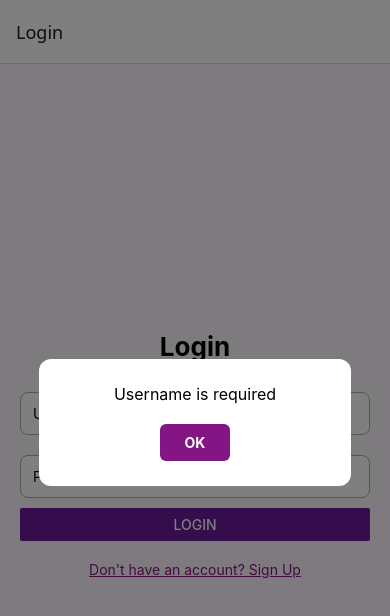
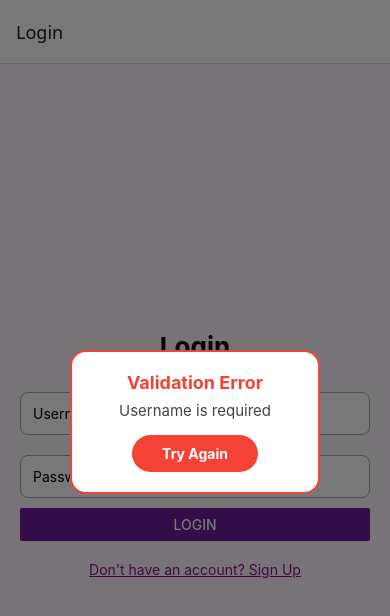
Before and after one commit to shravani-sys/login-mvp, a React Native app in the folder frontend/: screen /Login in a window 390 px wide. Both pictures are taken after a click on the button "LOGIN". Shown: the top 616 px of the page. Built offline with nearby package versions, Linux system fonts and the light colour scheme.

Commit message:
Added popup feature and updated related screens

```diff
--- a/frontend/AddStaffScreen.js
+++ b/frontend/AddStaffScreen.js
@@ -1,5 +1,3 @@
-// Temporary comment to enable PR
-
 import React, { useState } from 'react';
 import {
   View,
@@ -16,10 +14,7 @@ import DateTimePickerModal from 'react-native-modal-datetime-picker';
 import { Picker } from '@react-native-picker/picker';
 import * as ImagePicker from 'expo-image-picker';
 import { Ionicons } from '@expo/vector-icons';
-import PopupAlert from './PopupAlert.js'; // adjust path as needed
-
-
-
+import PopupAlert from './PopupAlert.js';
 
 export default function AddStaffScreen() {
   const [name, setName] = useState('');
@@ -34,7 +29,7 @@ export default function AddStaffScreen() {
 const [popupVisible, setPopupVisible] = useState(false);
 const [popupMessage, setPopupMessage] = useState('');
 
-// ✅ Cross-platform alert function
+// Cross-platform alert function
 const showAlert = (title, message) => {
   setPopupMessage(`${title}\n\n${message}`);
   setPopupVisible(true);
@@ -88,7 +83,7 @@ const showAlert = (title, message) => {
   };
 
   try {
-    const response = await fetch('http://10.21.202.225:5000/api/staff', {
+    const response = await fetch('http://192.168.65.225:5000/api/staff', {
       method: 'POST',
       headers: {
         'Content-Type': 'application/json',
@@ -102,7 +97,6 @@ const showAlert = (title, message) => {
       showAlert('Success', 'Staff Added Successfully!');
       console.log('Server response:', data);
 
-      // Clear form
       setName('');
       setPhone('');
       setAddress('');
@@ -118,8 +112,6 @@ const showAlert = (title, message) => {
     showAlert('Error', 'Something went wrong.');
   }
 };
-
-
   return (
     <ScrollView contentContainerStyle={styles.container}>
       <Text style={styles.heading}>Add Staff Member</Text>
--- a/frontend/DashboardScreen.js
+++ b/frontend/DashboardScreen.js
@@ -20,7 +20,7 @@ export default function DashboardScreen({ navigation }) {
 
   const fetchDashboardData = async () => {
     try {
-      const response = await fetch('http://10.21.202.225:5000/api/dashboard');
+      const response = await fetch('http://192.168.65.225:5000/api/dashboard');
       if (!response.ok) {
         throw new Error('Failed to fetch dashboard data');
       }
--- a/frontend/LoginScreen.js
+++ b/frontend/LoginScreen.js
@@ -1,6 +1,6 @@
 import React, { useState } from 'react';
 import { View, Text, TextInput, Button, StyleSheet, TouchableOpacity } from 'react-native';
-import PopupAlert from './PopupAlert'; // ✅ Import your new component
+import PopupAlert from './PopupAlert';
 
 export default function LoginScreen({ navigation }) {
   const [username, setUsername] = useState('');
@@ -8,19 +8,23 @@ export default function LoginScreen({ navigation }) {
   const [alertVisible, setAlertVisible] = useState(false);
   const [alertTitle, setAlertTitle] = useState('');
   const [alertMessage, setAlertMessage] = useState('');
+  const [alertType, setAlertType] = useState('default');
+  const [buttonText, setButtonText] = useState('OK');
 
-  const showAlert = (title, message) => {
+  const showAlert = (title, message, type = 'default', btnText = 'OK') => {
     setAlertTitle(title);
     setAlertMessage(message);
+    setAlertType(type);
+    setButtonText(btnText);
     setAlertVisible(true);
   };
 
   const handleLogin = async () => {
-    if (!username.trim()) return showAlert('Validation Error', 'Username is required');
-    if (password.length < 6) return showAlert('Validation Error', 'Password must be at least 6 characters');
+    if (!username.trim()) return showAlert('Validation Error', 'Username is required', 'error', 'Try Again');
+    if (password.length < 6) return showAlert('Validation Error', 'Password must be at least 6 characters', 'warning', 'OK');
 
     try {
-      const response = await fetch('http://10.21.202.225:5000/login', {
+      const response = await fetch('http://192.168.65.225:5000/login', {
         method: 'POST',
         headers: { 'Content-Type': 'application/json' },
         body: JSON.stringify({ username, password }),
@@ -30,17 +34,17 @@ export default function LoginScreen({ navigation }) {
 
       if (response.ok) {
         console.log("✅ Login successful");
-        showAlert('Success', data.message);
+        showAlert('Success', data.message, 'success', 'Continue');
         setTimeout(() => {
           setAlertVisible(false);
           navigation.navigate('Dashboard');
         }, 1000);
       } else {
-        showAlert('Login Failed', data.message || 'Invalid credentials');
+        showAlert('Login Failed', data.message || 'Invalid credentials', 'error', 'Try Again');
       }
     } catch (err) {
       console.error(err);
-      showAlert('Network Error', 'Unable to connect to the server.');
+      showAlert('Network Error', 'Unable to connect to the server.', 'error', 'Retry');
     }
   };
 
@@ -54,12 +58,15 @@ export default function LoginScreen({ navigation }) {
         <Text style={styles.link}>Don't have an account? Sign Up</Text>
       </TouchableOpacity>
 
-      {/* 🔔 Include the PopupAlert component */}
       <PopupAlert
+        visible={alertVisible}
         title={alertTitle}
         message={alertMessage}
-        visible={alertVisible}
         onClose={() => setAlertVisible(false)}
+        type={alertType}
+        buttonText={buttonText}
+        width={320}
+        height={190}
       />
     </View>
   );
--- a/frontend/PopupAlert.js
+++ b/frontend/PopupAlert.js
@@ -2,20 +2,51 @@
 import React from 'react';
 import { Modal, View, Text, StyleSheet, TouchableOpacity } from 'react-native';
 
-const PopupAlert = ({ visible, message, onClose }) => {
+const PopupAlert = ({
+  visible,
+  title,
+  message,
+  onClose,
+  buttonText = 'OK',
+  buttonAction = null,
+  type = 'default',
+  secondButtonText,
+  secondButtonAction,
+}) => {
+  const getColor = () => {
+    switch (type) {
+      case 'success': return '#4CAF50';
+      case 'error': return '#F44336';
+      case 'info': return '#2196F3';
+      default: return '#6a1b9a';
+    }
+  };
+
   return (
-    <Modal
-      animationType="fade"
-      transparent
-      visible={visible}
-      onRequestClose={onClose}
-    >
+    <Modal visible={visible} transparent animationType="fade">
       <View style={styles.overlay}>
-        <View style={styles.popup}>
+        <View style={[styles.alertBox, { borderColor: getColor(), shadowColor: getColor() }]}>
+          <Text style={[styles.title, { color: getColor() }]}>{title}</Text>
           <Text style={styles.message}>{message}</Text>
-          <TouchableOpacity style={styles.button} onPress={onClose}>
-            <Text style={styles.buttonText}>OK</Text>
+
+          <TouchableOpacity
+            style={[styles.button, { backgroundColor: getColor() }]}
+            onPress={() => {
+              if (buttonAction) buttonAction();
+              else onClose();
+            }}
+          >
+            <Text style={styles.buttonText}>{buttonText}</Text>
           </TouchableOpacity>
+
+          {secondButtonText && secondButtonAction && (
+            <TouchableOpacity
+              style={[styles.button, { backgroundColor: '#aaa', marginTop: 10 }]}
+              onPress={secondButtonAction}
+            >
+              <Text style={styles.buttonText}>{secondButtonText}</Text>
+            </TouchableOpacity>
+          )}
         </View>
       </View>
     </Modal>
@@ -24,33 +55,52 @@ const PopupAlert = ({ visible, message, onClose }) => {
 
 export default PopupAlert;
 
+//  Style Improvements: Smaller, center-aligned,
 const styles = StyleSheet.create({
   overlay: {
     flex: 1,
-    backgroundColor: 'rgba(0,0,0,0.5)',
     justifyContent: 'center',
     alignItems: 'center',
+    backgroundColor: '#00000088',
   },
-  popup: {
+  alertBox: {
     backgroundColor: '#fff',
-    padding: 25,
-    borderRadius: 12,
-    width: '80%',
+    borderRadius: 16,
+    paddingVertical: 20,
+    paddingHorizontal: 18,
+    borderWidth: 2,
     alignItems: 'center',
+    minWidth: 250,
+    maxWidth: 320, //max width to avoid stretching
+    borderColor: '#ccc',
+    shadowColor: '#000',
+    shadowOffset: { width: 0, height: 6 },
+    shadowOpacity: 0.2,
+    shadowRadius: 8,
+    elevation: 8,
+  },
+  title: {
+    fontSize: 18,
+    fontWeight: 'bold',
+    marginBottom: 8,
+    textAlign: 'center',
   },
   message: {
-    fontSize: 16,
-    marginBottom: 20,
+    fontSize: 15,
     textAlign: 'center',
+    marginBottom: 15,
+    color: '#444',
   },
   button: {
-    backgroundColor: '#841584',
     paddingVertical: 10,
-    paddingHorizontal: 25,
-    borderRadius: 6,
+    paddingHorizontal: 30,
+    borderRadius: 25,
+    alignItems: 'center',
+    minWidth: 100,
   },
   buttonText: {
     color: '#fff',
     fontWeight: 'bold',
+    fontSize: 14,
   },
 });
--- a/frontend/SignupScreen.js
+++ b/frontend/SignupScreen.js
@@ -11,7 +11,7 @@ import {
 } from 'react-native';
 import DateTimePicker from '@react-native-community/datetimepicker';
 import { Picker } from '@react-native-picker/picker';
-import PopupAlert from './PopupAlert'; // ✅ Importing popup
+import PopupAlert from './PopupAlert';
 
 export default function SignupScreen({ navigation }) {
   const [formData, setFormData] = useState({
@@ -29,19 +29,20 @@ export default function SignupScreen({ navigation }) {
   });
 
   const [showDatePicker, setShowDatePicker] = useState(false);
-  const backendUrl = 'http://10.21.202.225:5000/signup';
+  const backendUrl = 'http://192.168.65.225:5000/signup';
 
-  const [popupVisible, setPopupVisible] = useState(false); // ✅ Popup state
+ const [popupVisible, setPopupVisible] = useState(false);
 const [popupMessage, setPopupMessage] = useState('');
+const [popupTitle, setPopupTitle] = useState('');
+const [popupType, setPopupType] = useState('info'); // 'success' | 'error'
 
-  const showAlert = (title, message) => {
-    if (Platform.OS === 'web') {
-      setPopupMessage(`${title}: ${message}`);
+ const showAlert = (title, message, type = 'error') => {
+  setPopupTitle(title);
+  setPopupMessage(message);
+  setPopupType(type);
   setPopupVisible(true);
-    } else {
-      Alert.alert(title, message);
-    }
 };
+
 
   const formatDate = (dateStr) => {
     const date = new Date(dateStr);
@@ -110,18 +111,9 @@ export default function SignupScreen({ navigation }) {
 
       const data = await response.json();
       console.log('Signup response:', data);
+showAlert('Welcome!', data.message || 'Signup successful!', 'success');
 
-      if (Platform.OS === 'web') {
-        setPopupMessage(`Success: ${data.message || 'Signup successful!'}`);
 setPopupVisible(true);
-      } else {
-        Alert.alert(
-          'Success',
-          data.message || 'Signup successful!',
-          [{ text: 'OK', onPress: () => navigation.navigate('Login') }],
-          { cancelable: false }
-        );
-      }
     } catch (error) {
       console.error('Signup Error:', error);
       showAlert('Network Error', 'Could not reach the server.');
@@ -219,15 +211,23 @@ export default function SignupScreen({ navigation }) {
         </TouchableOpacity>
       </View>
 
-      {/* ✅ Reusable popup */}
+      {/*  Reusable popup */}
  <PopupAlert
   visible={popupVisible}
+  title={popupTitle}
   message={popupMessage}
-        onClose={() => {
+  type={popupType}
+  buttonText={popupType === 'success' ? 'Go to Login' : 'OK'}
+  buttonAction={() => {
     setPopupVisible(false);
-          if (popupMessage.startsWith('Success')) navigation.navigate('Login');
+    if (popupType === 'success') {
+      navigation.navigate('Login');
+    }
   }}
 />
+
+
+
     </ScrollView>
   );
 }
--- a/frontend/ViewStaffScreen.js
+++ b/frontend/ViewStaffScreen.js
@@ -9,7 +9,7 @@ import {
   Platform,
 } from 'react-native';
 
-const API_URL = 'http://10.21.202.225:5000/api/staff';
+const API_URL = 'http://192.168.65.225:5000/api/staff';
 
 
 export default function ViewStaffScreen() {
```
Lines whose indentation alone changed are shown as unchanged.
